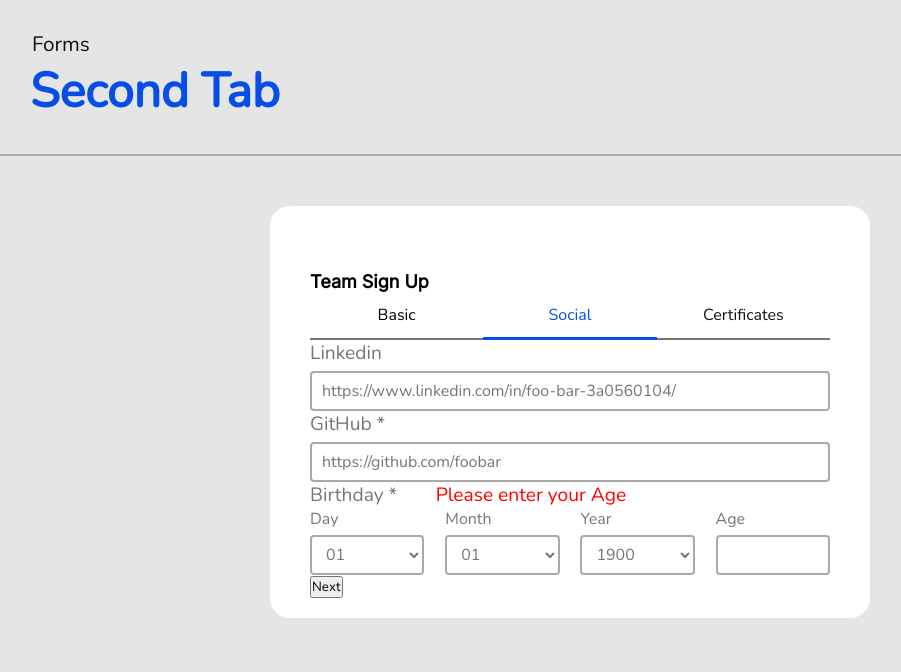
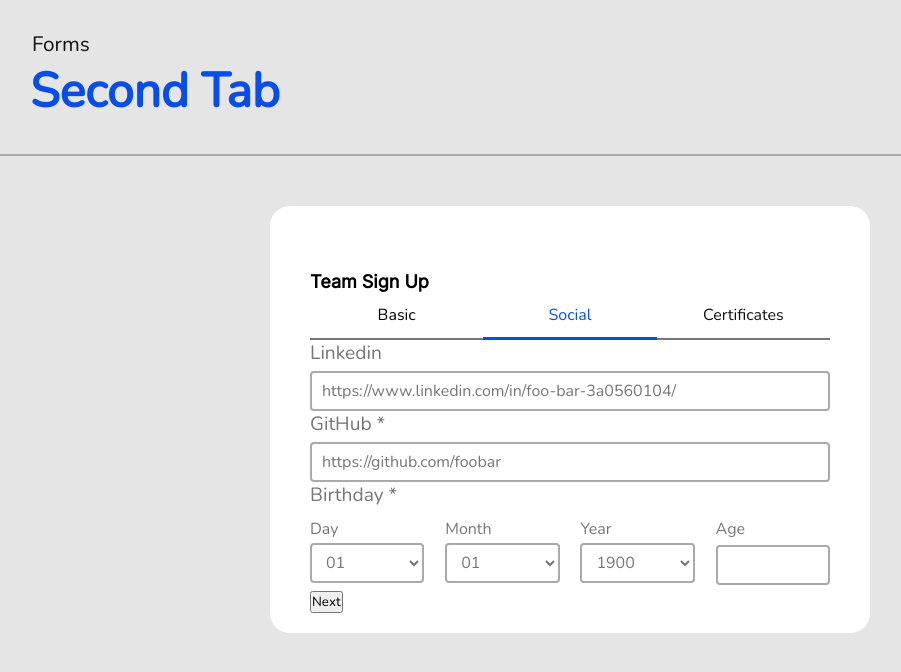
Before and after one commit to eduardonowa/squadred_sprint4, a Vue app: page / in a window 1280 px wide. Both pictures are taken after a click on the button "Next". Shown: the top 672 px of the page, without its empty margins (70-971 px from the left). Built offline with nearby package versions, Linux system fonts and the light colour scheme.

Commit message:
feat: adding logic for age

```diff
--- a/src/components/containers/Birthday/Birthday.scss
+++ b/src/components/containers/Birthday/Birthday.scss
@@ -2,19 +2,26 @@
   span {
     font-size: 1.2em;
     color: #ff0000;
-    display: visible;
+    display: none;
   }
   .inputs-container {
+    padding-top: 10px;
     display: flex;
     flex-direction: row;
     justify-content: space-between;
-
+    @media (max-width: 768px) {
+      flex-wrap: wrap;
+    }
     .select {
+      padding-bottom: 5px;
       display: flex;
       flex-flow: column nowrap;
       width: 22%;
       label {
         font-size: 1em;
+      }
+      @media (max-width: 768px) {
+        width: 45%;
       }
     }
   }
@@ -30,6 +37,7 @@ select {
   padding-left: 10px;
   margin-top: 5px;
   text-align: left;
+  margin-top: 3px;
   &:focus {
     outline: 0;
   }
--- a/src/components/containers/Birthday/Birthday.vue
+++ b/src/components/containers/Birthday/Birthday.vue
@@ -5,45 +5,43 @@
     <div class="inputs-container">
       <div class="select">
         <label>Day</label>
-        <select name="day" id="day">
-          <option @input="getDay" v-for="day in this.days" :key="day">
+        <select name="day" id="day" @change="getDay($event)">
+          <option v-for="day in this.days" :key="day">
             {{ day }}
           </option>
         </select>
       </div>
       <div class="select">
         <label>Month</label>
-        <select name="month" id="month">
+        <select name="month" id="month" @change="getMonth($event)">
           <option v-for="month in this.months" :key="month">{{ month }}</option>
         </select>
       </div>
       <div class="select">
         <label>Year</label>
-        <select name="year" id="year">
+        <select name="year" id="year" @change="getYear($event)">
           <option v-for="year in this.years" :key="year">{{ year }}</option>
         </select>
       </div>
       <div class="select">
-        <MyInputs LabelInput="Age" :valueInput="age" />
+        <label> Age </label>
+        <input type="text" disabled :value="age" />
       </div>
     </div>
   </div>
 </template>
 
 <script>
-import MyInputs from "@/components/micro/MyInputs/MyInputs.vue";
 import data from "./services";
 export default {
   // eslint-disable-next-line
   name: "Birthday",
-  components: {
-    MyInputs,
-  },
+  components: {},
   data() {
     return {
-      day: "",
-      month: "",
-      year: "",
+      day: "01",
+      month: "01",
+      year: "1900",
       days: data.daysMonth,
       months: data.monthsYear,
       years: data.yearsTot,
@@ -51,14 +49,19 @@ export default {
     };
   },
   methods: {
-    getDay() {
-      console.log(this.day);
+    getDay(event) {
+      this.day = event.target.value;
     },
-    getAge(){
-      let date = new Date()
-      let actualYear = date.getFullYear()
-      this.age = actualYear - this.year
-    }
+    getMonth(event) {
+      this.month = event.target.value;
+    },
+    getYear(event) {
+      this.year = event.target.value;
+      let date = new Date();
+      let actualYear = date.getFullYear();
+      this.age = actualYear - this.year;
+      this.$store.state.age = this.age;
+    },
   },
   mounted() {},
 };
--- a/src/components/micro/MyInputs/MyInputs.vue
+++ b/src/components/micro/MyInputs/MyInputs.vue
@@ -27,7 +27,7 @@ export default {
     ClassInput: String,
     Placeholder: String,
     idInputs: String,
-    valueInput:String
+    valueInput:String,
   },
   methods: {
     ...mapActions(["setLinkedin", "setGithub"]),
--- a/src/store/index.js
+++ b/src/store/index.js
@@ -11,6 +11,7 @@ export default new Vuex.Store({
     checkbox: "",
     linkedin: "",
     github: "",
+    age: "",
   },
   getters: {},
   mutations: {
```
